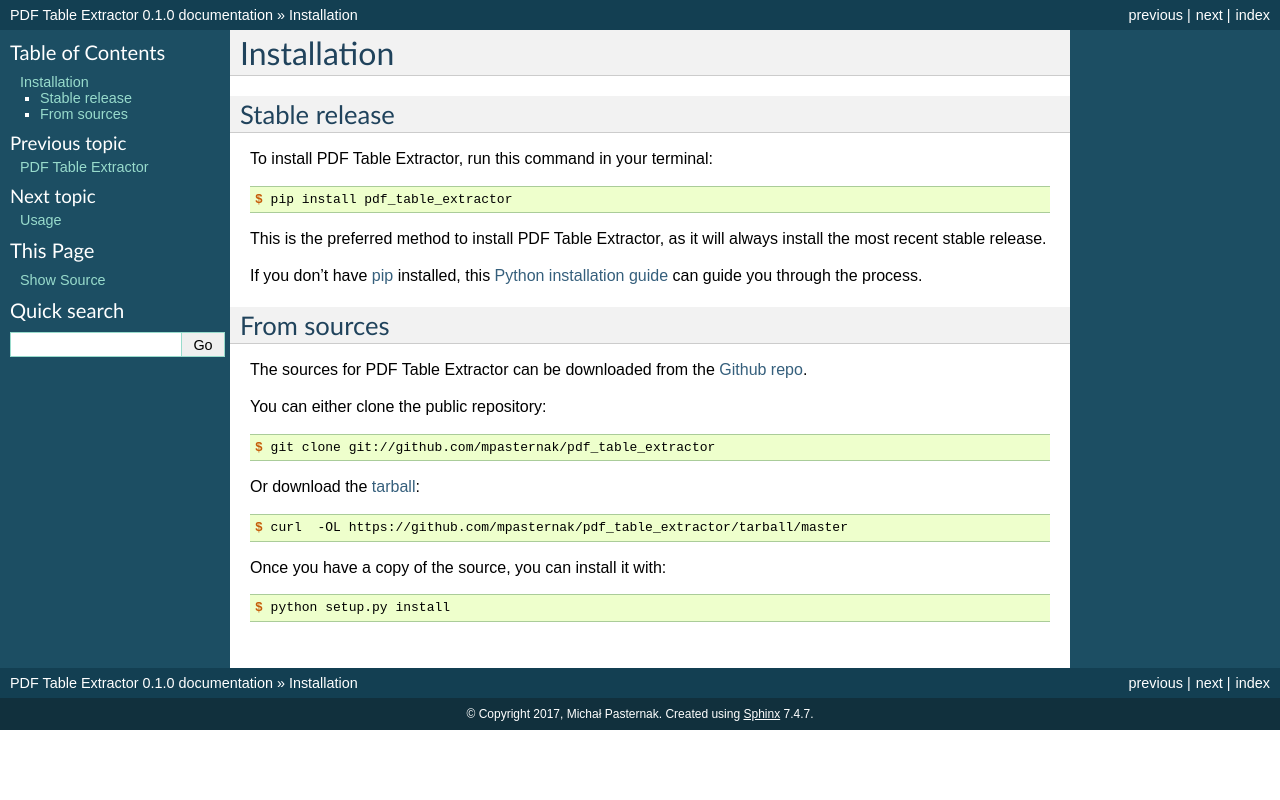
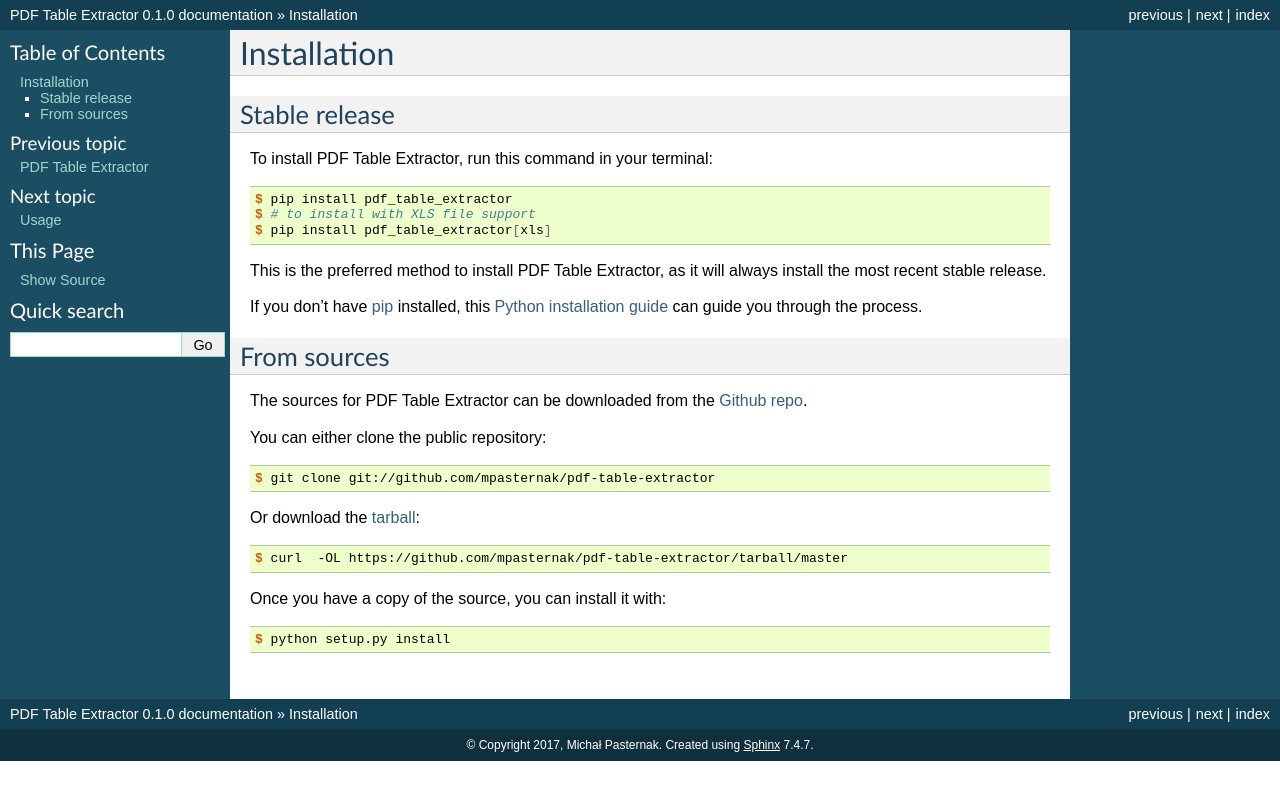
Before and after one commit to mpasternak/pdf-table-extractor, a Sphinx documentation site: the page built from docs/installation.rst, in a window 1280 px wide. Shown: the top 800 px of the page. Built offline with Sphinx 7.4.7, drawn with Linux system fonts in a browser that asks for light colours; pages that are not in the unit, such as notebooks, are missing from menus.

```diff
--- a/docs/installation.rst
+++ b/docs/installation.rst
@@ -13,6 +13,8 @@ To install PDF Table Extractor, run this command in your terminal:
 .. code-block:: console
 
     $ pip install pdf_table_extractor
+    $ # to install with XLS file support
+    $ pip install pdf_table_extractor[xls]
 
 This is the preferred method to install PDF Table Extractor, as it will always install the most recent stable release.
 
@@ -32,13 +34,13 @@ You can either clone the public repository:
 
 .. code-block:: console
 
-    $ git clone git://github.com/mpasternak/pdf_table_extractor
+    $ git clone git://github.com/mpasternak/pdf-table-extractor
 
 Or download the `tarball`_:
 
 .. code-block:: console
 
-    $ curl  -OL https://github.com/mpasternak/pdf_table_extractor/tarball/master
+    $ curl  -OL https://github.com/mpasternak/pdf-table-extractor/tarball/master
 
 Once you have a copy of the source, you can install it with:
 
@@ -47,5 +49,5 @@ Once you have a copy of the source, you can install it with:
     $ python setup.py install
 
 
-.. _Github repo: https://github.com/mpasternak/pdf_table_extractor
-.. _tarball: https://github.com/mpasternak/pdf_table_extractor/tarball/master
+.. _Github repo: https://github.com/mpasternak/pdf-table-extractor
+.. _tarball: https://github.com/mpasternak/pdf-table-extractor/tarball/master
```
Also changed, not shown: docs/usage.rst (+10 -0 lines).
